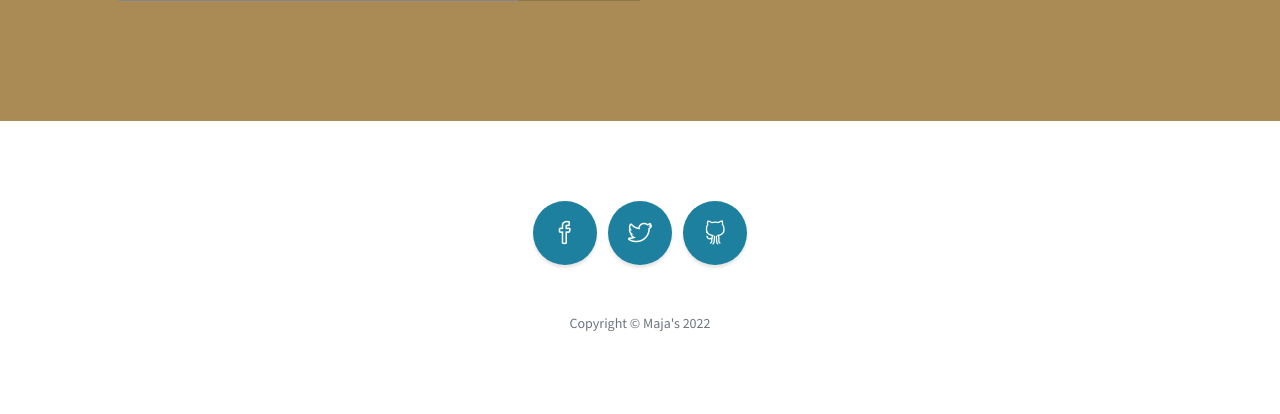
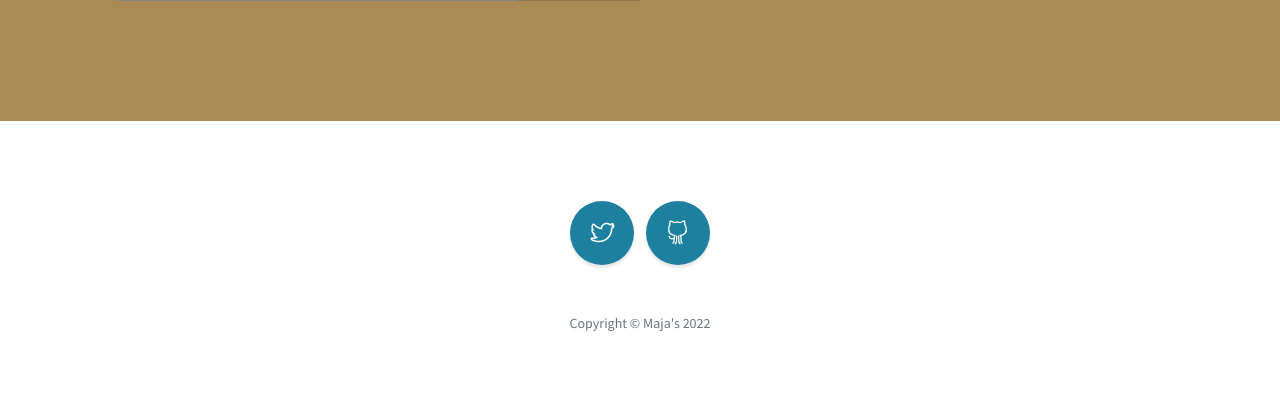
Before and after one commit to MajaLu/Portfolio, a Flask app: page /about in a window 1280 px wide. Shown: the part 1825-2239 px from the top of the page. Run offline with Flask 2, Linux system fonts and the light colour scheme; some libraries are stand-ins or nearby versions; grey boxes are pictures that could not be loaded.

Commit message:
about changes

```diff
--- a/templates/layout.html
+++ b/templates/layout.html
@@ -29,9 +29,6 @@
     <div class="container px-4 px-lg-5">
         <ul class="list-inline mb-5">
             <li class="list-inline-item">
-                <a class="social-link rounded-circle text-white mr-3" href="#!"><i class="icon-social-facebook"></i></a>
-            </li>
-            <li class="list-inline-item">
                 <a class="social-link rounded-circle text-white mr-3" href="#!"><i class="icon-social-twitter"></i></a>
             </li>
             <li class="list-inline-item">
```
